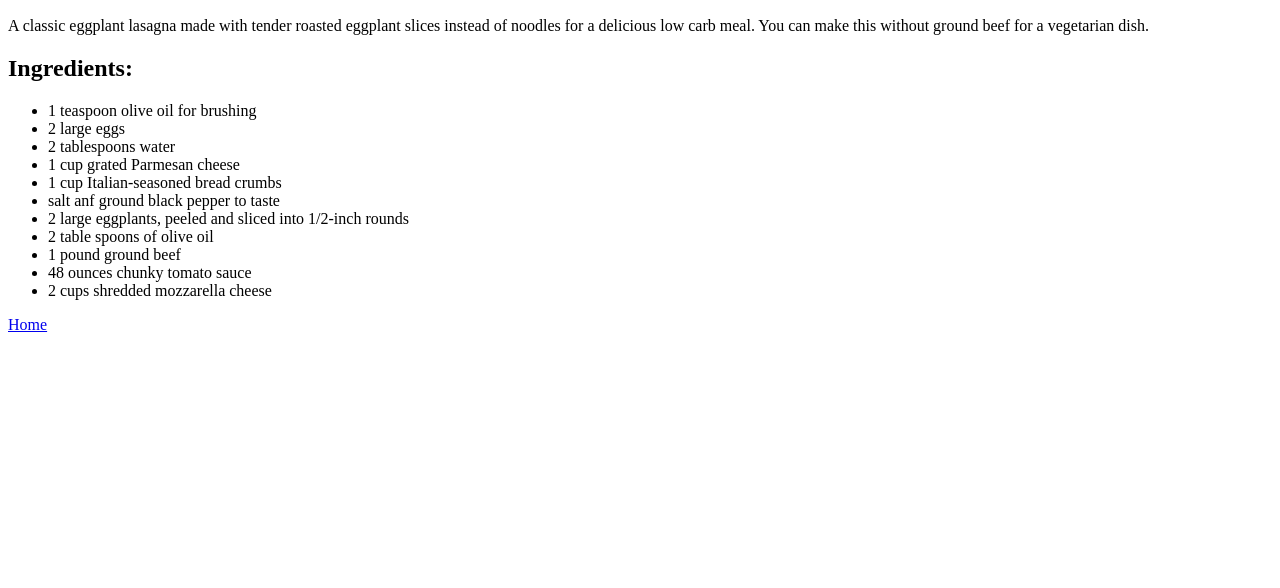
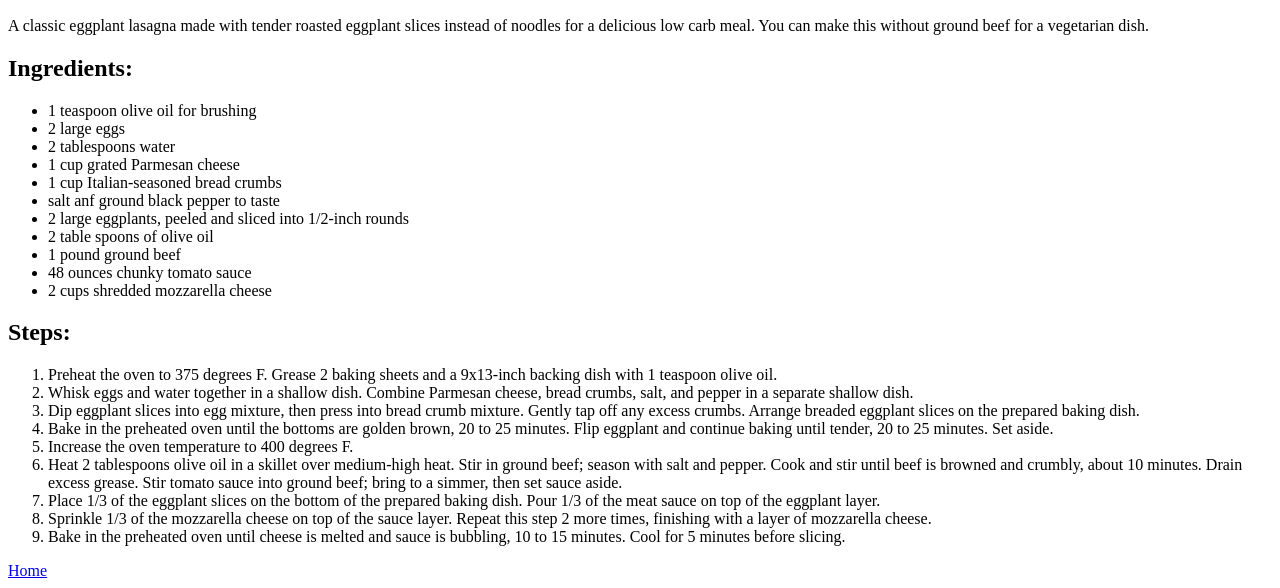
Before and after one commit to claudiasrn/odin-recipes, a plain HTML site: page recepies/eggplant-lasagna.html in a window 1280 px wide. Shown: the part 535-1123 px from the top of the page. Before the commit the page ends 877 px from the top, so only its background shows below. Drawn offline with Linux system fonts and the light colour scheme.

Commit message:
Add steps needed for making the dish

```diff
--- a/recepies/eggplant-lasagna.html
+++ b/recepies/eggplant-lasagna.html
@@ -31,6 +31,31 @@
         <li>2 cups shredded mozzarella cheese</li>
     </ul>
 
+    <h2>Steps:</h2>
+    <ol>
+        <li>Preheat the oven to 375 degrees F. Grease 2 baking sheets and a 9x13-inch
+            backing dish with 1 teaspoon olive oil.</li>
+        <li>Whisk eggs and water together in a shallow dish. Combine Parmesan cheese,
+            bread crumbs, salt, and pepper in a separate shallow dish.</li>
+        <li>Dip eggplant slices into egg mixture, then press into bread crumb mixture.
+            Gently tap off any excess crumbs. Arrange breaded eggplant slices on the
+            prepared baking dish.</li>
+        <li>Bake in the preheated oven until the bottoms are golden brown, 20 to 25
+            minutes. Flip eggplant and continue baking until tender, 20 to 25 minutes.
+            Set aside.</li>
+        <li>Increase the oven temperature to 400 degrees F.</li>
+        <li>Heat 2 tablespoons olive oil in a skillet over medium-high heat. Stir in
+            ground beef; season with salt and pepper. Cook and stir until beef is browned
+            and crumbly, about 10 minutes. Drain excess grease. Stir tomato sauce into
+            ground beef; bring to a simmer, then set sauce aside.</li>
+        <li>Place 1/3 of the eggplant slices on the bottom of the prepared baking dish.
+            Pour 1/3 of the meat sauce on top of the eggplant layer.</li>
+        <li>Sprinkle 1/3 of the mozzarella cheese on top of the sauce layer. Repeat this
+            step 2 more times, finishing with a layer of mozzarella cheese.</li>
+        <li>Bake in the preheated oven until cheese is melted and sauce is bubbling, 10 to
+            15 minutes. Cool for 5 minutes before slicing.</li>
+    </ol>
+
     <a href="../index.html">Home</a>
 </body>
 </html>
```
